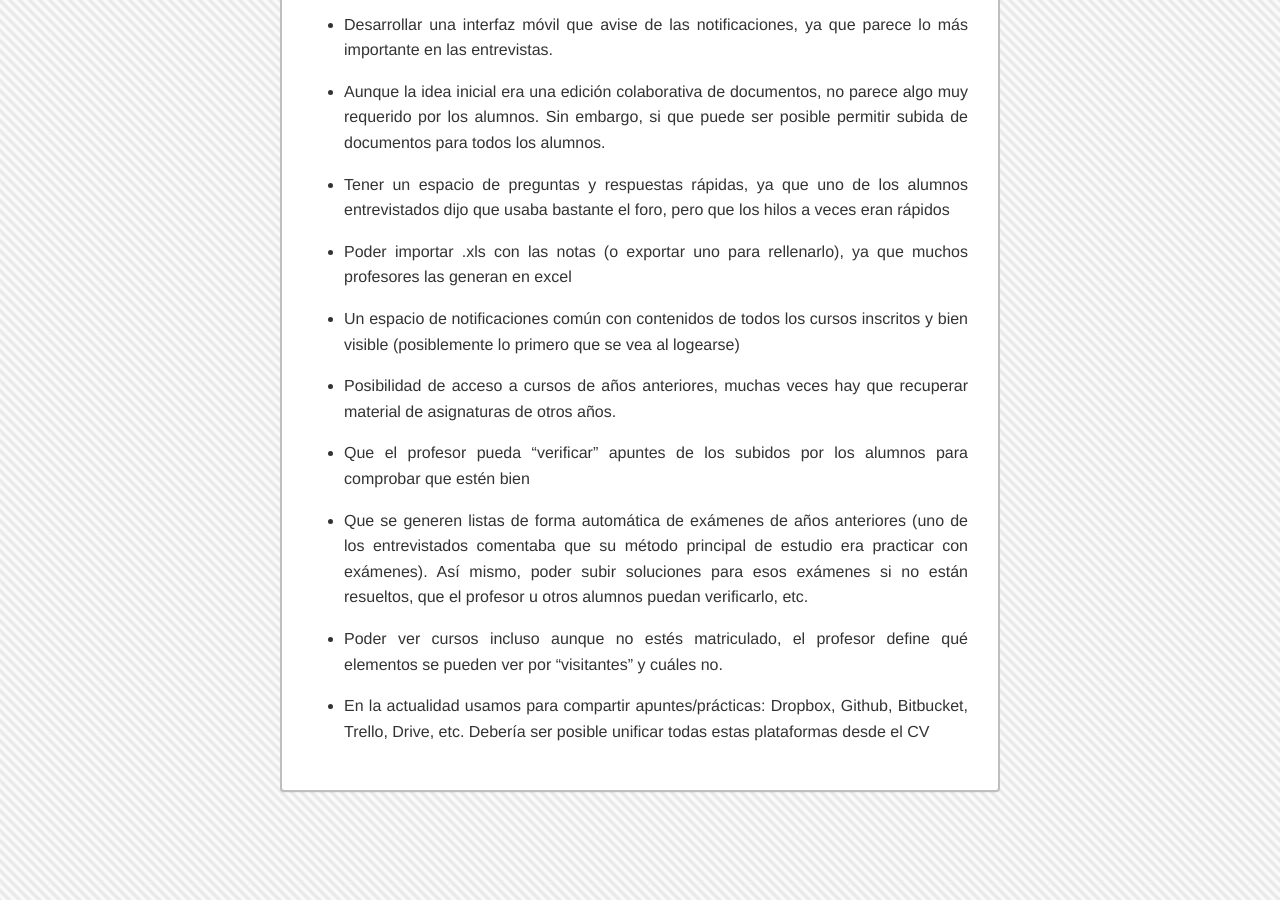
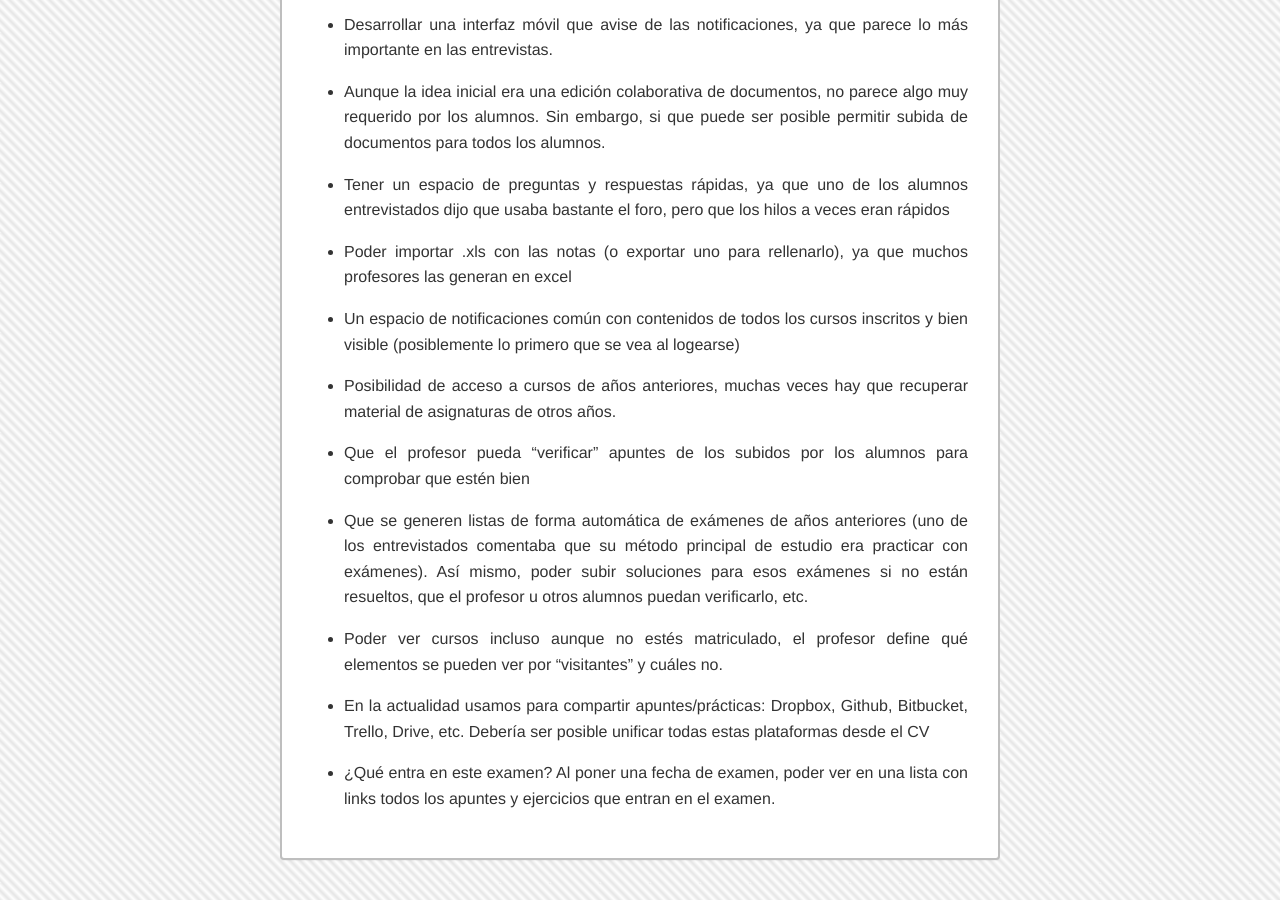
Before and after one commit to pblocz/cygnus-ux-interface-design, a Jekyll site: the page built from pages/prob_visi.md, in a window 1280 px wide and 900 px high, scrolled down 2867 px. Built offline with Jekyll 4.4.1, drawn with Linux system fonts in a browser that asks for light colours; nearby versions of some CDN libraries.

Commit message:
otra idea para la lluvia

```diff
--- a/pages/prob_visi.md
+++ b/pages/prob_visi.md
@@ -99,3 +99,5 @@ id: problemas-visiones
 + Poder ver cursos incluso aunque no estés matriculado, el profesor define qué elementos se pueden ver por “visitantes” y cuáles no.
 
 + En la actualidad usamos para compartir apuntes/prácticas: Dropbox, Github, Bitbucket, Trello, Drive, etc. Debería ser posible unificar todas estas plataformas desde el CV
+
++ ¿Qué entra en este examen? Al poner una fecha de examen, poder ver en una lista con links todos los apuntes y ejercicios que entran en el examen.
```
